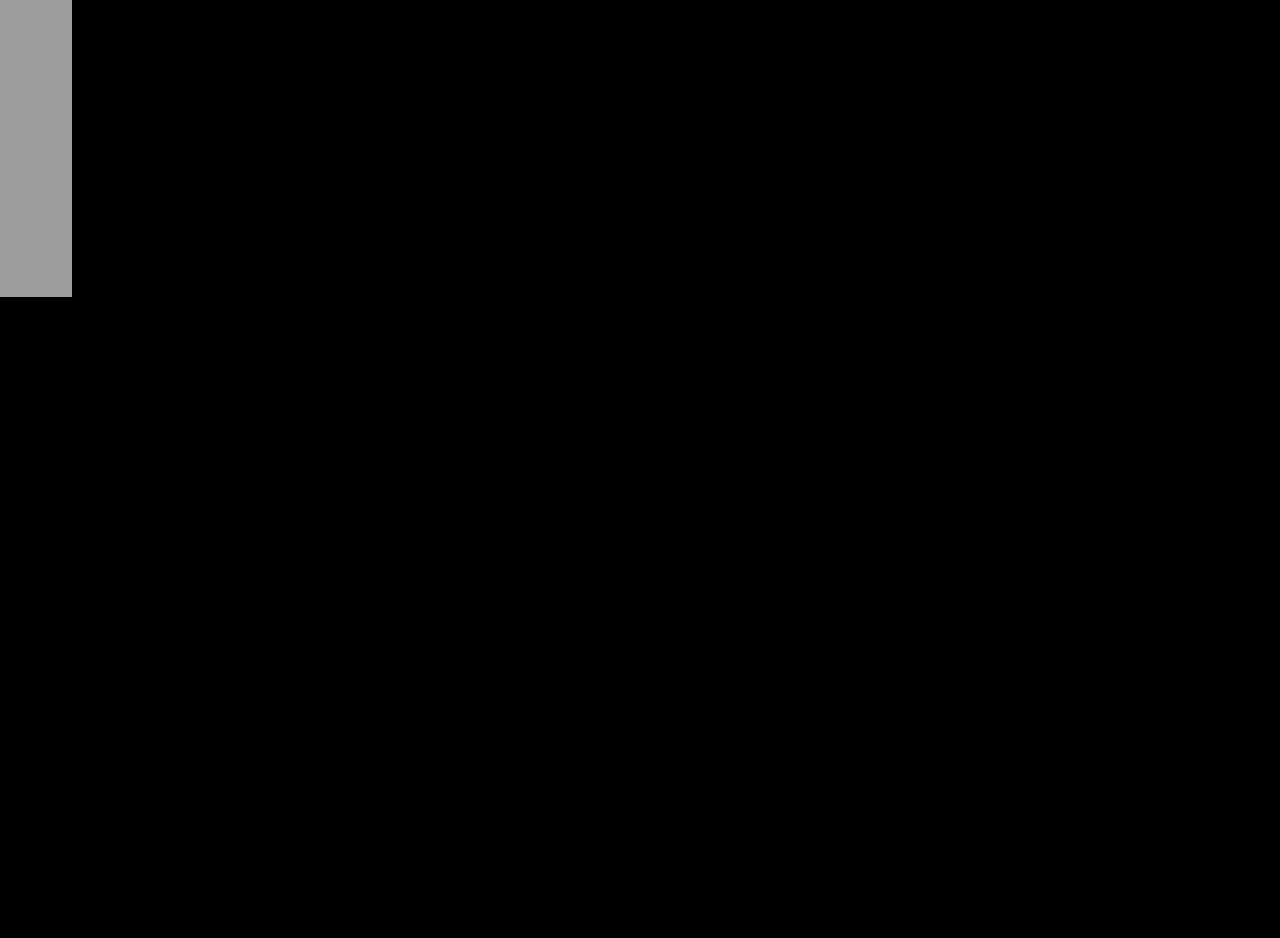
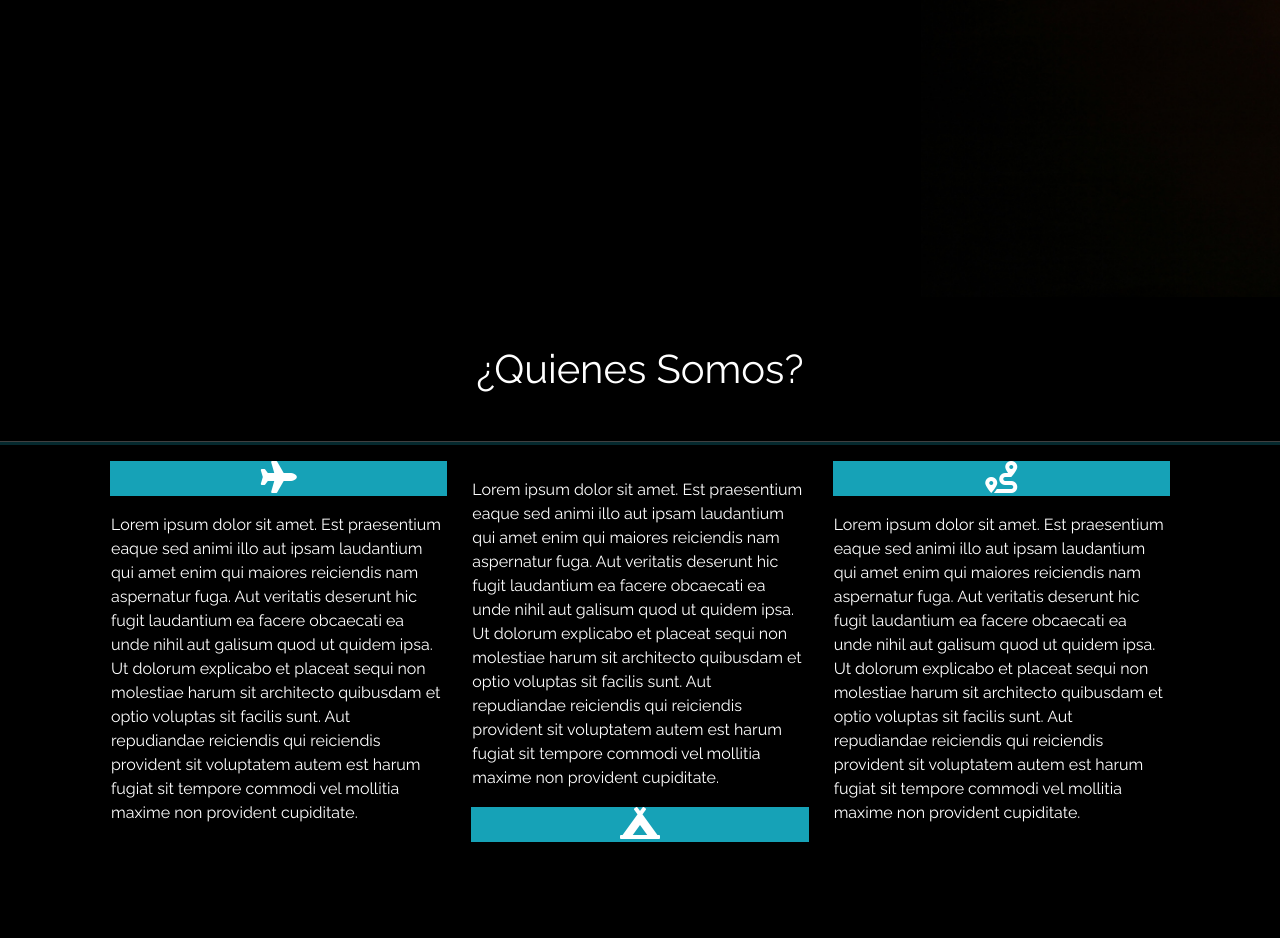
Before and after one commit to PatoHevia/Proyecto-Viajes-chile, a plain HTML site: page index.html in a window 1280 px wide. Shown: the part 503-1441 px from the top of the page. Before the commit the page ends 800 px from the top, so only its background shows below. Drawn offline with nearby package versions, Linux system fonts and the light colour scheme; files that its build step writes are made by us from their sources; grey boxes are pictures that could not be loaded.

Commit message:
cuarto commit

```diff
--- a/assets/css/style.css
+++ b/assets/css/style.css
@@ -33,3 +33,48 @@ body {
     -o-background-size: cover;
     background-size: cover;
   }
+
+.container_h1{
+    margin-left: 0;
+    margin-right: 0;
+  }
+  .hr_linea{
+    background-color: #16a2b7;
+    height:0.2em;
+
+  }
+  .card0
+  {
+    background-color: black;
+  }
+  .card-body01
+  {  background-color: #16a2b7;
+    padding:0;
+    }
+  .fa-iconos{
+    font-size: 2em;
+    color: #fff;
+  }
+  .card-body02
+  {  background-color: black;
+    color:white;
+    padding:0;
+    margin:0;
+    text-align:left;
+
+  }
+  .card-body00
+  {  background-color:white;;
+    margin-top: 1.5em;
+    }
+  .card-body03
+  { background-color: #16a2b7;
+    color:white;
+    text-align:left;
+    height:17em;
+    padding: 0.5em;
+
+  }
+  .card-imagen{
+    height:140px;
+  }
--- a/index.html
+++ b/index.html
@@ -78,7 +78,100 @@
     </header>
 
     <!--Fin  Header-->
+    <!--Quienes somos-->
+    <section class="d-none d-lg-block">
+        <div class="container_h1" id="quienes">
+            <h1 class="text-white text-center  my-5">¿Quienes Somos?</h1>
+            <hr class="hr_linea">
+        </div>
 
+        <!--Quienes somos contenedores -->
+        <!-- Contenedor 01-->
+        <section class="container pb-5">
+            <div class="row mb-5 mx-3 justify-content-md-center ">
+                <!-- Contenedor 011-->
+                <div class="col-sm-12 col-md-4">
+                    <div class="card-body text-center my-auto card-body01">
+                        <a href="#" class="card-link"><i class="fa fa-plane fa-iconos" aria-hidden="true"></i></a>
+                    </div>
+                    <div class="card card_style card0">
+
+                        <div class="card-body card-body02">
+
+                            <p class="card-text">
+                            <p>
+                                Lorem ipsum dolor sit amet. Est praesentium eaque sed animi illo aut ipsam laudantium
+                                qui
+                                amet enim qui maiores reiciendis nam aspernatur fuga. Aut veritatis deserunt hic fugit
+                                laudantium ea facere obcaecati ea unde nihil aut galisum quod ut quidem ipsa. Ut dolorum
+                                explicabo et placeat sequi non molestiae harum sit architecto quibusdam et optio
+                                voluptas
+                                sit facilis sunt. Aut repudiandae reiciendis qui reiciendis provident sit voluptatem
+                                autem
+                                est harum fugiat sit tempore commodi vel mollitia maxime non provident cupiditate.
+                            </p>
+                            </p>
+                        </div>
+
+                    </div>
+                </div>
+                <!-- Contenedor 012-->
+                <div class="col-sm-12 col-md-4">
+
+                    <div class="card card_style card0">
+
+                        <div class="card-body card-body02">
+
+                            <p class="card-text">
+                            <p>
+                                Lorem ipsum dolor sit amet. Est praesentium eaque sed animi illo aut ipsam laudantium
+                                qui
+                                amet enim qui maiores reiciendis nam aspernatur fuga. Aut veritatis deserunt hic fugit
+                                laudantium ea facere obcaecati ea unde nihil aut galisum quod ut quidem ipsa. Ut dolorum
+                                explicabo et placeat sequi non molestiae harum sit architecto quibusdam et optio
+                                voluptas
+                                sit facilis sunt. Aut repudiandae reiciendis qui reiciendis provident sit voluptatem
+                                autem
+                                est harum fugiat sit tempore commodi vel mollitia maxime non provident cupiditate.
+                            </p>
+                            </p>
+                        </div>
+
+                    </div>
+                    <div class="card-body text-center my-auto card-body01">
+                        <a href="#" class="card-link"><i class="fa fa-campground fa-iconos" aria-hidden="true"></i></a>
+                    </div>
+                </div>
+                <!-- Contenedor 013-->
+                <div class="col-sm-12 col-md-4">
+                    <div class="card-body text-center my-auto card-body01">
+                        <a href="#" class="card-link"><i class="fa fa-route fa-iconos" aria-hidden="true"></i></a>
+                    </div>
+                    <div class="card card_style card0">
+
+                        <div class="card-body card-body02">
+
+                            <p class="card-text">
+                            <p>
+                                Lorem ipsum dolor sit amet. Est praesentium eaque sed animi illo aut ipsam laudantium
+                                qui
+                                amet enim qui maiores reiciendis nam aspernatur fuga. Aut veritatis deserunt hic fugit
+                                laudantium ea facere obcaecati ea unde nihil aut galisum quod ut quidem ipsa. Ut dolorum
+                                explicabo et placeat sequi non molestiae harum sit architecto quibusdam et optio
+                                voluptas
+                                sit facilis sunt. Aut repudiandae reiciendis qui reiciendis provident sit voluptatem
+                                autem
+                                est harum fugiat sit tempore commodi vel mollitia maxime non provident cupiditate.
+                            </p>
+                            </p>
+                        </div>
+
+                    </div>
+                </div>
+            </div>
+        </section>
+        <!--Fin Quienes somos-->
+    </section>
     <!-- Scripts-->
     <script src="https://code.jquery.com/jquery-3.4.1.slim.min.js"
         integrity="sha384-J6qa4849blE2+poT4WnyKhv5vZF5SrPo0iEjwBvKU7imGFAV0wwj1yYfoRSJoZ+n"
```
